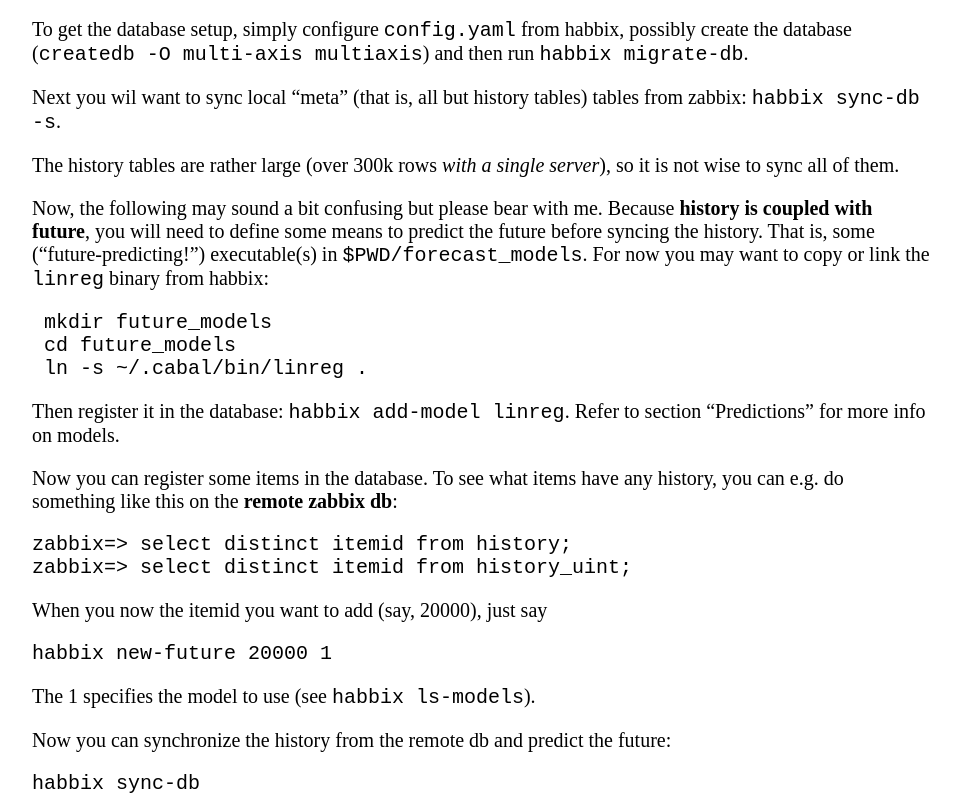
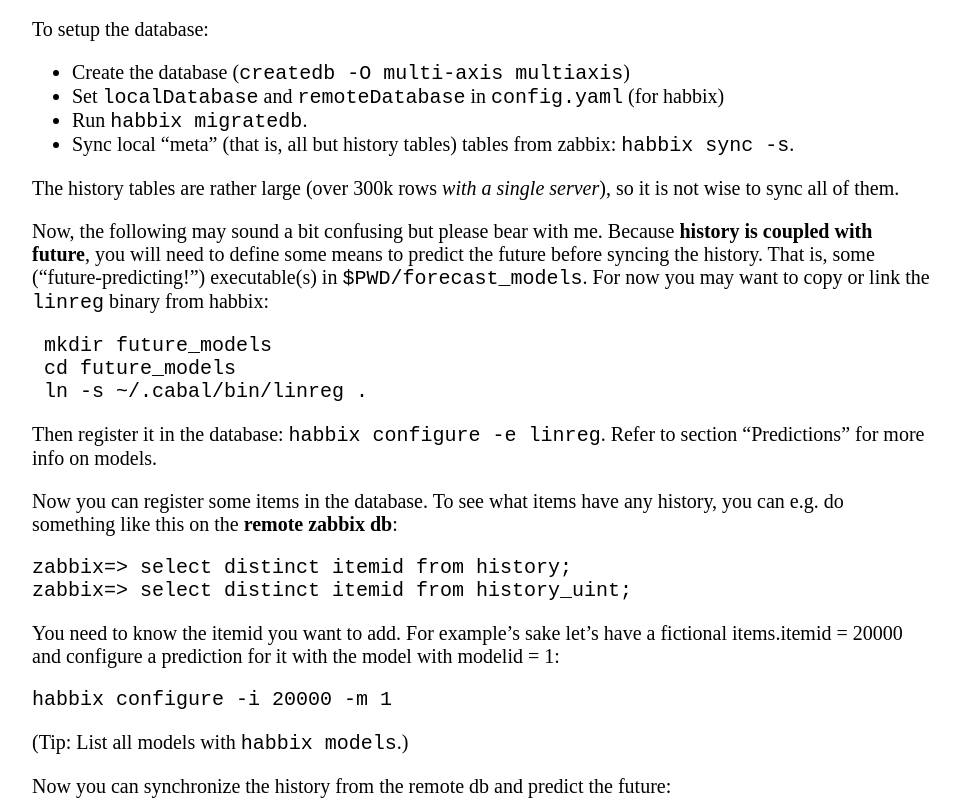
Before and after one commit to Multi-Axis/multi-axis.github.io, a plain HTML site: page topics/1-getting-started.html in a window 1280 px wide. Shown: the part 119-931 px from the top of the page, without its empty margins (158-1121 px from the left). Drawn offline with Linux system fonts and the light colour scheme.

Commit message:
auto-update

```diff
--- a/topics/1-getting-started.html
+++ b/topics/1-getting-started.html
@@ -21,24 +21,30 @@
 
 </div>
 
-<p>To get the database setup, simply configure <code>config.yaml</code> from habbix, possibly create the database (<code>createdb -O multi-axis multiaxis</code>) and then run <code>habbix migrate-db</code>.</p>
-<p>Next you wil want to sync local “meta” (that is, all but history tables) tables from zabbix: <code>habbix sync-db -s</code>.</p>
+<p>To setup the database:</p>
+<ul>
+<li>Create the database (<code>createdb -O multi-axis multiaxis</code>)</li>
+<li>Set <code>localDatabase</code> and <code>remoteDatabase</code> in <code>config.yaml</code> (for habbix)</li>
+<li>Run <code>habbix migratedb</code>.</li>
+<li>Sync local “meta” (that is, all but history tables) tables from zabbix: <code>habbix sync -s</code>.</li>
+</ul>
 <p>The history tables are rather large (over 300k rows <em>with a single server</em>), so it is not wise to sync all of them.</p>
 <p>Now, the following may sound a bit confusing but please bear with me. Because <strong>history is coupled with future</strong>, you will need to define some means to predict the future before syncing the history. That is, some (“future-predicting!”) executable(s) in <code>$PWD/forecast_models</code>. For now you may want to copy or link the <code>linreg</code> binary from habbix:</p>
 <pre><code> mkdir future_models
  cd future_models
  ln -s ~/.cabal/bin/linreg .</code></pre>
-<p>Then register it in the database: <code>habbix add-model linreg</code>. Refer to section “Predictions” for more info on models.</p>
+<p>Then register it in the database: <code>habbix configure -e linreg</code>. Refer to section “Predictions” for more info on models.</p>
 <p>Now you can register some items in the database. To see what items have any history, you can e.g. do something like this on the <strong>remote zabbix db</strong>:</p>
 <pre><code>zabbix=&gt; select distinct itemid from history;
 zabbix=&gt; select distinct itemid from history_uint;</code></pre>
-<p>When you now the itemid you want to add (say, 20000), just say</p>
-<pre><code>habbix new-future 20000 1</code></pre>
-<p>The 1 specifies the model to use (see <code>habbix ls-models</code>).</p>
+<p>You need to know the itemid you want to add. For example’s sake let’s have a fictional items.itemid = 20000 and configure a prediction for it with the model with modelid = 1:</p>
+<pre><code>habbix configure -i 20000 -m 1</code></pre>
+<p>(Tip: List all models with <code>habbix models</code>.)</p>
 <p>Now you can synchronize the history from the remote db and predict the future:</p>
-<pre><code>habbix sync-db</code></pre>
-<p>(That syncs only histories and futures; if you have added new hosts, you will need to run habbix <code>sync-db -s</code> first.)</p>
+<pre><code>habbix sync</code></pre>
+<p>That syncs only histories and futures; if you have added new hosts, you will need to run habbix <code>sync -s</code> first.</p>
 <h2 id="optimizations">Optimizations</h2>
+<p>DB indices; increases dashboard performance manyfold.</p>
 <pre><code>create index history_idx on history (itemid, clock);
 create index trend_idx on trend (itemid, clock);
 alter table trend drop column id;
```
